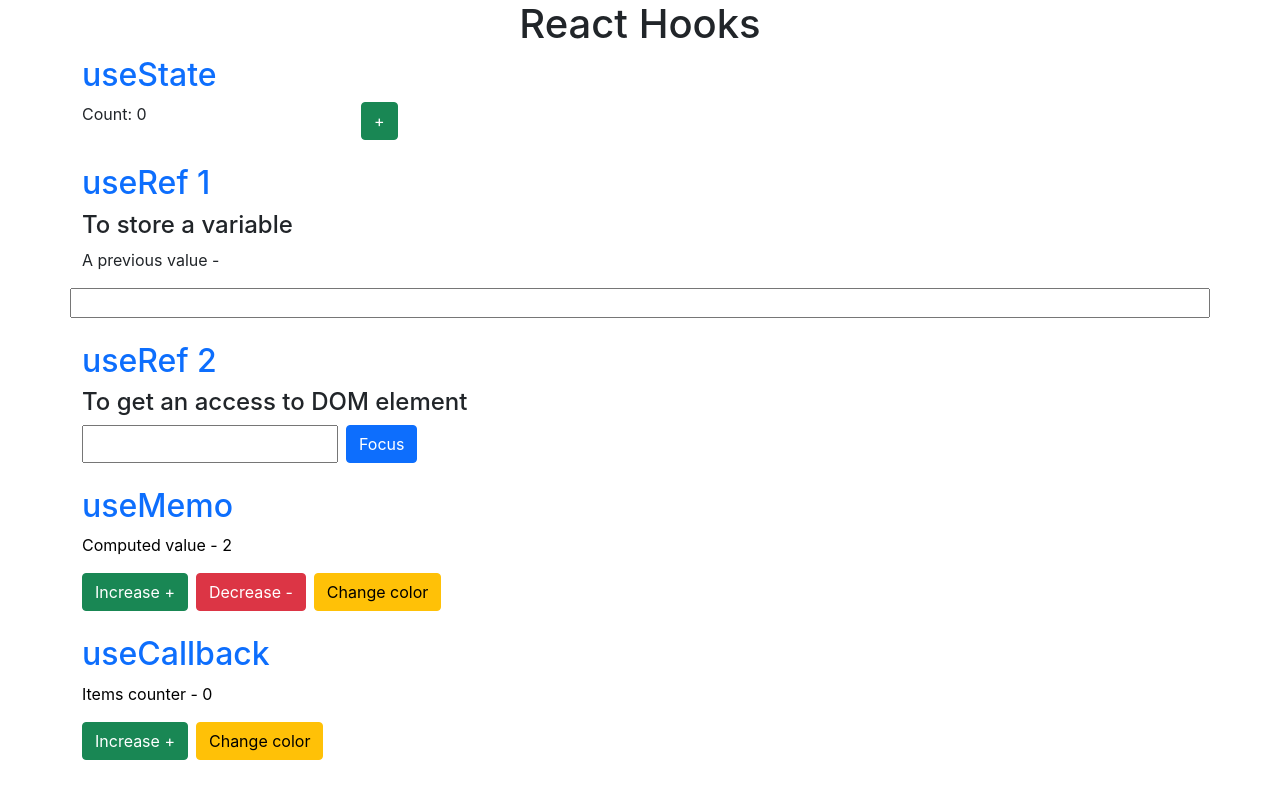
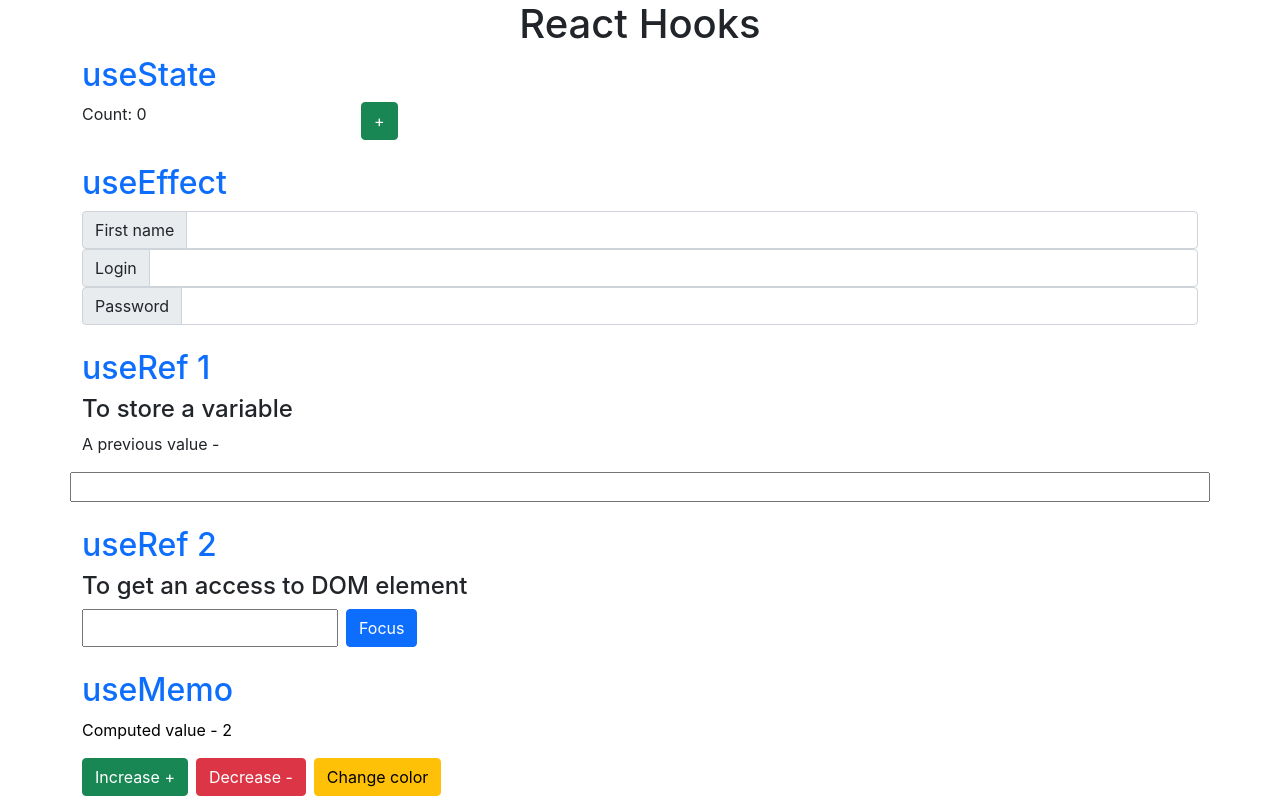
Before and after one commit to SergeyKhrapin/react_hooks, a React (Create React App) app: page / in a window 1280 px wide. Shown: the top 800 px of the page. Built offline with nearby package versions, Linux system fonts and the light colour scheme.

Commit message:
useEffect() hook - to handle component's mounting/unmounting

```diff
--- a/src/ReactHooks.tsx
+++ b/src/ReactHooks.tsx
@@ -1,5 +1,6 @@
 import MainContainer from './MainContainer'
 import Count from './hooks/useState/Count'
+import Form from './hooks/useEffect/Form'
 import ShowPreviousValue from './hooks/useRef/ShowPreviousValue'
 import FocusElement from './hooks/useRef/FocusElement'
 import ComputeValue from './hooks/useMemo/ComputeValue'
@@ -18,6 +19,7 @@ function ReactHooks() {
         <>
             <MainContainer>
                 <Count hookName='useState' />
+                <Form hookName='useEffect' />
                 <ShowPreviousValue hookName='useRef 1' />
                 <FocusElement hookName='useRef 2' />
                 <ComputeValue hookName='useMemo' />
--- a/src/hooks/customHooks/Input.tsx
+++ b/src/hooks/customHooks/Input.tsx
@@ -9,7 +9,7 @@ function useLogger(value: string) {
 }
 
 // Custom hook 2
-function useInput(initialValue: string) {
+export function useInput(initialValue: string) {
     const [ value, setValue ] = useState(initialValue)
 
     const onChange = (e: ChangeEvent<HTMLInputElement>) => setValue(e.target.value)
--- /dev/null
+++ b/src/hooks/useEffect/Form.tsx
@@ -0,0 +1,38 @@
+import React, { useEffect, FC } from 'react'
+import { HookName } from '../../types/types'
+import { useInput } from '../customHooks/Input'
+import Hello from './Hello'
+
+const Form: FC<HookName> = () => {
+    const { input: firstName } = useInput('')
+    const { input: login } = useInput('')
+    const { input: password } = useInput('')
+
+    useEffect(() => {
+        console.log('Form render') // It is called SECOND whenever firstName changes
+
+        return () => {
+            console.log('Form unmount') // It is called FIRST whenever firstName changes
+        }
+    }, [firstName.value])
+
+    return (
+        <>
+            { firstName.value && <Hello name={firstName.value} /> }
+            <div className="input-group">
+                <span className="input-group-text">First name</span>
+                <input type="text" className="form-control" {...firstName} />
+            </div>
+            <div className="input-group">
+                <span className="input-group-text">Login</span>
+                <input type="text" className="form-control" {...login} />
+            </div>
+            <div className="input-group">
+                <span className="input-group-text">Password</span>
+                <input type="password" className="form-control" {...password} />
+            </div>
+        </>
+    )
+}
+
+export default Form
--- /dev/null
+++ b/src/hooks/useEffect/Hello.tsx
@@ -0,0 +1,19 @@
+import React, { memo, useEffect, FC } from 'react'
+
+type Props = {
+    name: string
+}
+
+const Hello: FC<Props> = ({ name }) => {
+    useEffect(() => {
+        console.log('Hello render') // It is called when Hello component is rendered from Form component for the first time
+
+        return () => {
+            console.log('Hello unmount') // It is called when Hello component is NOT rendered from Form component for the first time
+        }
+    }, [])
+
+    return <h6>Hello { name } - { Date.now() }</h6>
+}
+
+export default memo(Hello)
```
